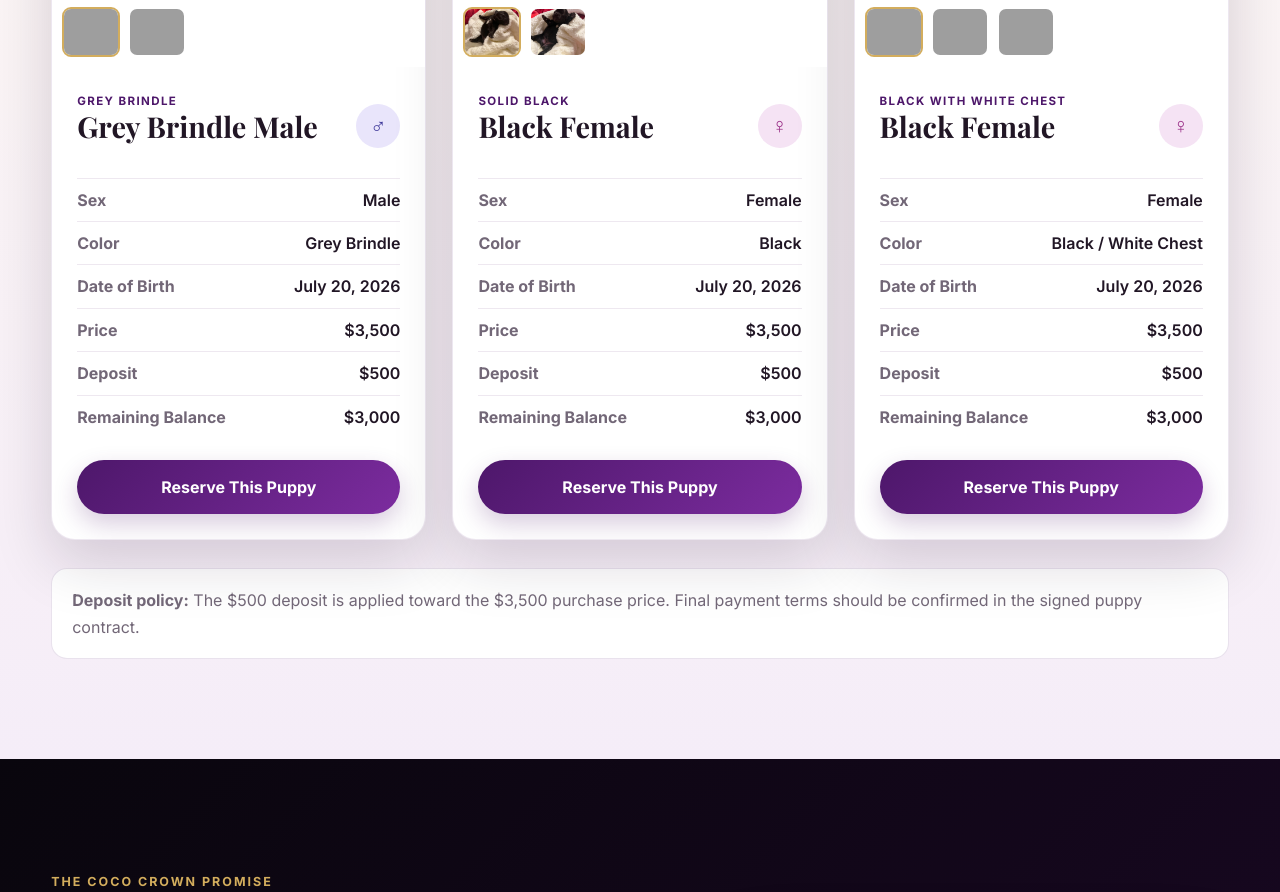
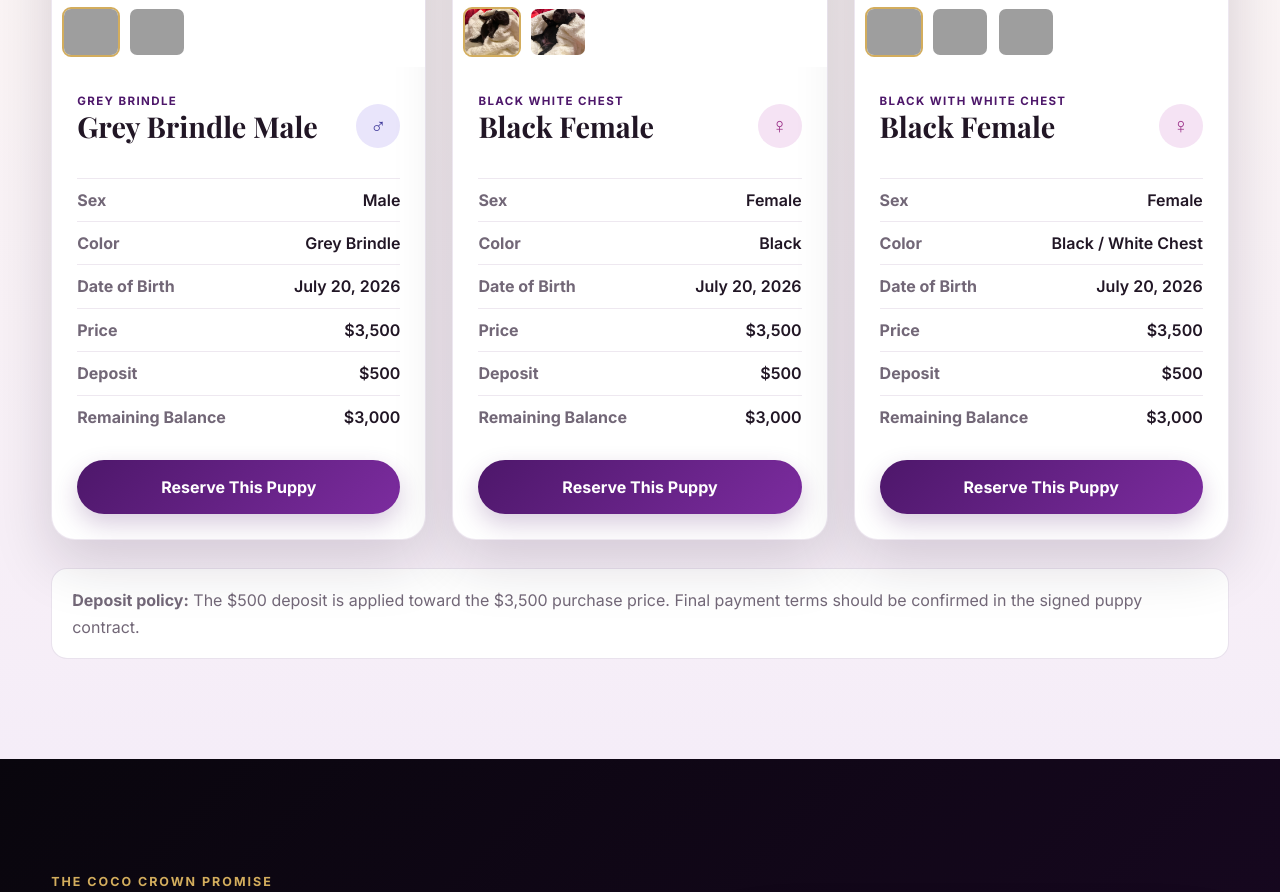
Before and after one commit to mitzysantos121705-beep/Coco-crown-kennels-, a plain HTML site: page index.html in a window 1280 px wide. Shown: the part 1723-2615 px from the top of the page. Drawn offline with nearby package versions, Linux system fonts and the light colour scheme; grey boxes are pictures that could not be loaded; a web font is replaced by a local one.

Commit message:
Update index.html

```diff
--- a/index.html
+++ b/index.html
@@ -118,7 +118,7 @@
             </div>
             <div class="puppy-info">
               <div class="puppy-title">
-                <div><p class="mini">Solid Black</p><h3>Black Female</h3></div>
+                <div><p class="mini">Black White Chest</p><h3>Black Female</h3></div>
                 <span class="sex female">♀</span>
               </div>
               <dl>
```
